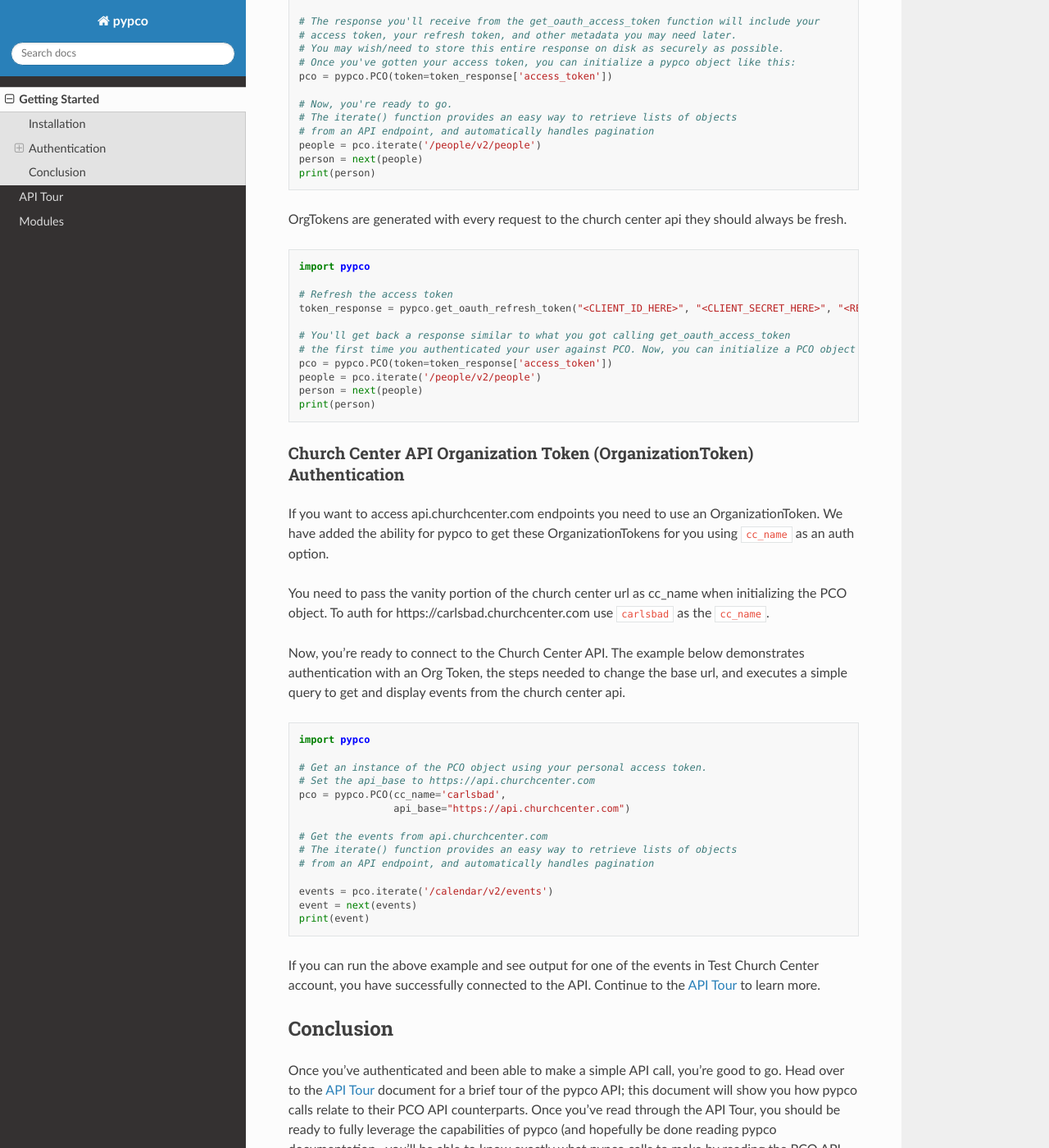
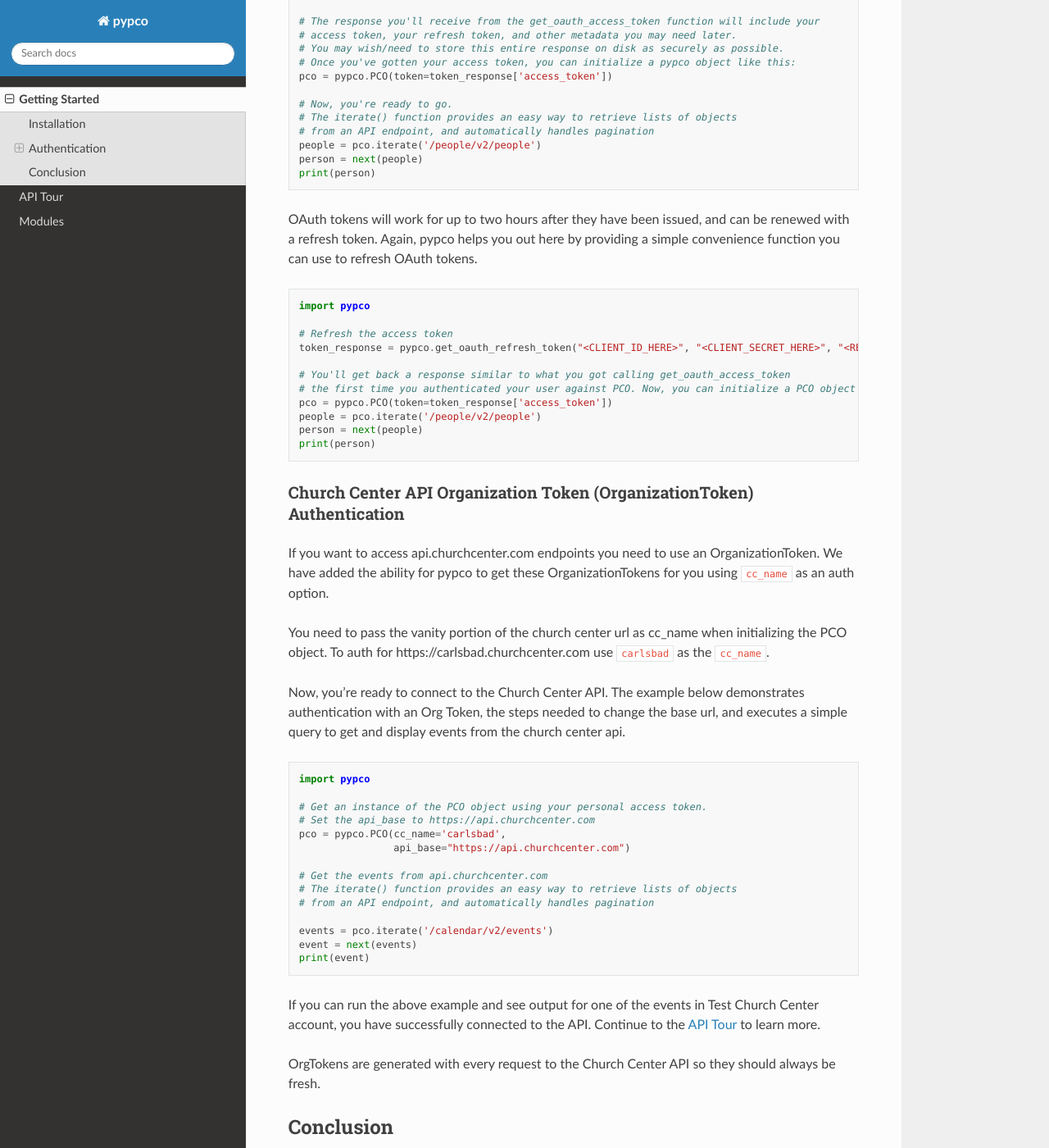
Before and after one commit to billdeitrick/pypco, a Sphinx documentation site: the page built from docs/source/gettingstarted.md, in a window 1280 px wide and 1400 px high, scrolled down 2999 px. Shown: the whole window at 82% size. Built offline with Sphinx 7.4.7 and the Read the Docs theme 2.0.0, drawn with Linux system fonts in a browser that asks for light colours.

Commit message:
Fix error with OAuth/Org token docs

````diff
--- a/docs/source/gettingstarted.md
+++ b/docs/source/gettingstarted.md
@@ -124,7 +124,7 @@ person = next(people)
 print(person)
 ```
 
-OrgTokens are generated with every request to the church center api they should always be fresh.
+OAuth tokens will work for up to two hours after they have been issued, and can be renewed with a refresh token. Again, pypco helps you out here by providing a simple convenience function you can use to refresh OAuth tokens.
 
 ```python
 import pypco
@@ -171,6 +171,7 @@ print(event)
 
 If you can run the above example and see output for one of the events in Test Church Center account, you have successfully connected to the API. Continue to the [API Tour](apitour) to learn more.
 
+OrgTokens are generated with every request to the Church Center API so they should always be fresh.
 
 ## Conclusion
 
````
